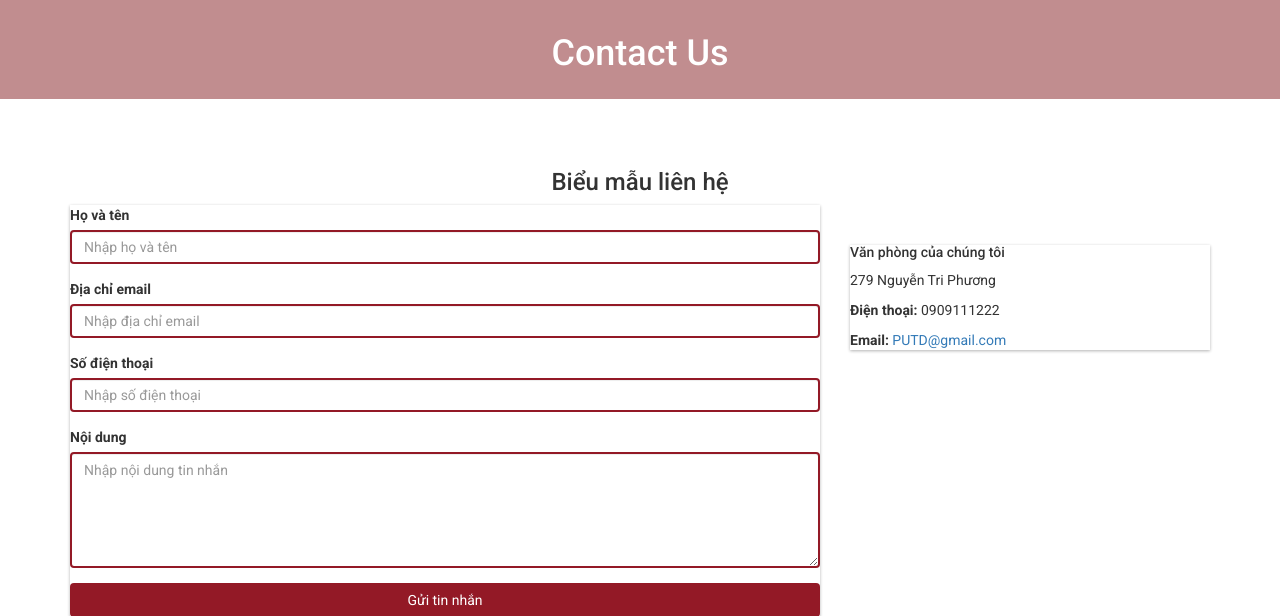
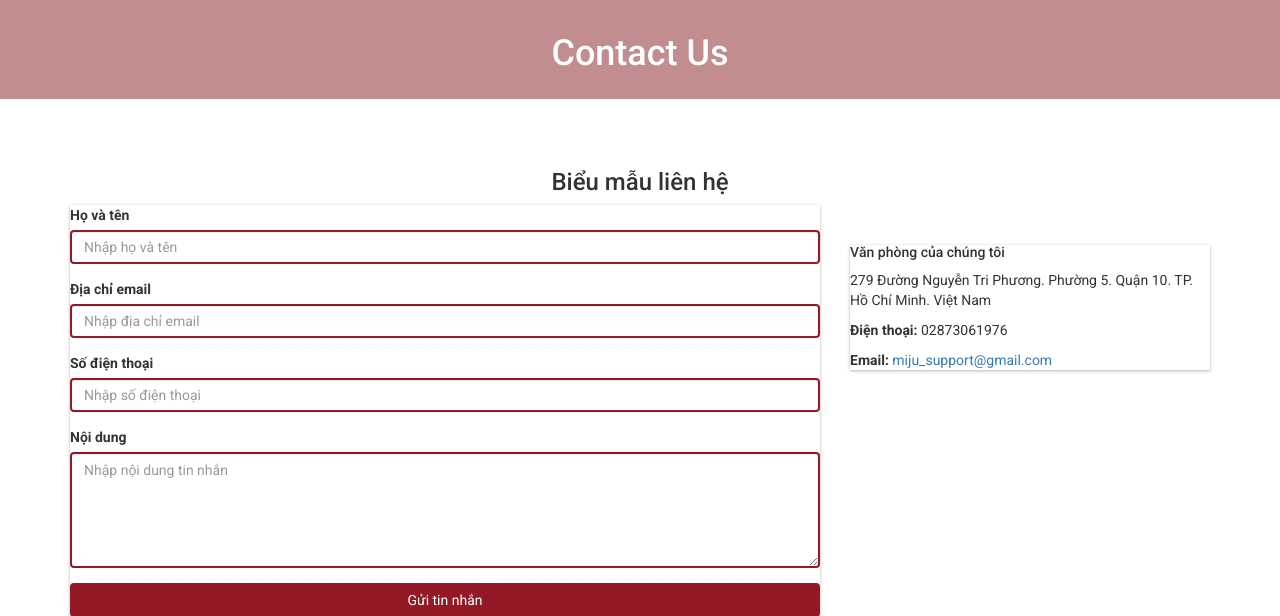
Before and after one commit to viphan31221021781/PTUD_Nhom2_CK, a PHP site: page /contact.php in a window 1280 px wide. Shown: the part 183-799 px from the top of the page. Run offline with PHP 8.4, Linux system fonts and the light colour scheme; data comes from the database, SQL or seed files in the repository; some libraries are stand-ins or nearby versions.

Commit message:
Sửa lại liên văn phòng của chúng tôi

```diff
--- a/contact.php
+++ b/contact.php
@@ -13,9 +13,11 @@ $statement->execute();
 $result = $statement->fetchAll(PDO::FETCH_ASSOC);
 foreach ($result as $row) {
     $contact_map_iframe = $row['contact_map_iframe'];
-    $contact_email = 'PUTD@gmail.com'; // Đã sửa email
-    $contact_phone = '0909111222'; // Đã sửa số điện thoại
-    $contact_address = '279 Nguyễn Tri Phương'; // Đã sửa địa chỉ
+
+    // Thay đổi giá trị trực tiếp theo yêu cầu
+    $contact_email = 'miju_support@gmail.com'; // Cập nhật email
+    $contact_phone = '02873061976'; // Cập nhật số điện thoại
+    $contact_address = '279 Đường Nguyễn Tri Phương. Phường 5. Quận 10. TP. Hồ Chí Minh. Việt Nam'; // Cập nhật địa chỉ
 }
 ?>
 
@@ -34,16 +36,14 @@ foreach ($result as $row) {
                     <div class="col-md-8">
                         <div class="card p-4 shadow-sm">
                             <?php
-                            // Sau khi gửi form, kiểm tra các điều kiện trước khi gửi email
-                            if(isset($_POST['form_contact']))
-                            {
+                            if(isset($_POST['form_contact'])) {
                                 $error_message = '';
                                 $success_message = '';
                                 $statement = $pdo->prepare("SELECT * FROM tbl_settings WHERE id=1");
                                 $statement->execute();
                                 $result = $statement->fetchAll(PDO::FETCH_ASSOC);
-                                foreach ($result as $row)
-                                {
+
+                                foreach ($result as $row) {
                                     $receive_email = $row['receive_email'];
                                     $receive_email_subject = $row['receive_email_subject'];
                                     $receive_email_thank_you_message = $row['receive_email_thank_you_message'];
@@ -76,8 +76,7 @@ foreach ($result as $row) {
                                     $error_message .= 'Vui lòng nhập nội dung tin nhắn.\n';
                                 }
 
-                                if($valid == 1)
-                                {
+                                if($valid == 1) {
                                     $visitor_name = strip_tags($_POST['visitor_name']);
                                     $visitor_email = strip_tags($_POST['visitor_email']);
                                     $visitor_phone = strip_tags($_POST['visitor_phone']);
```
